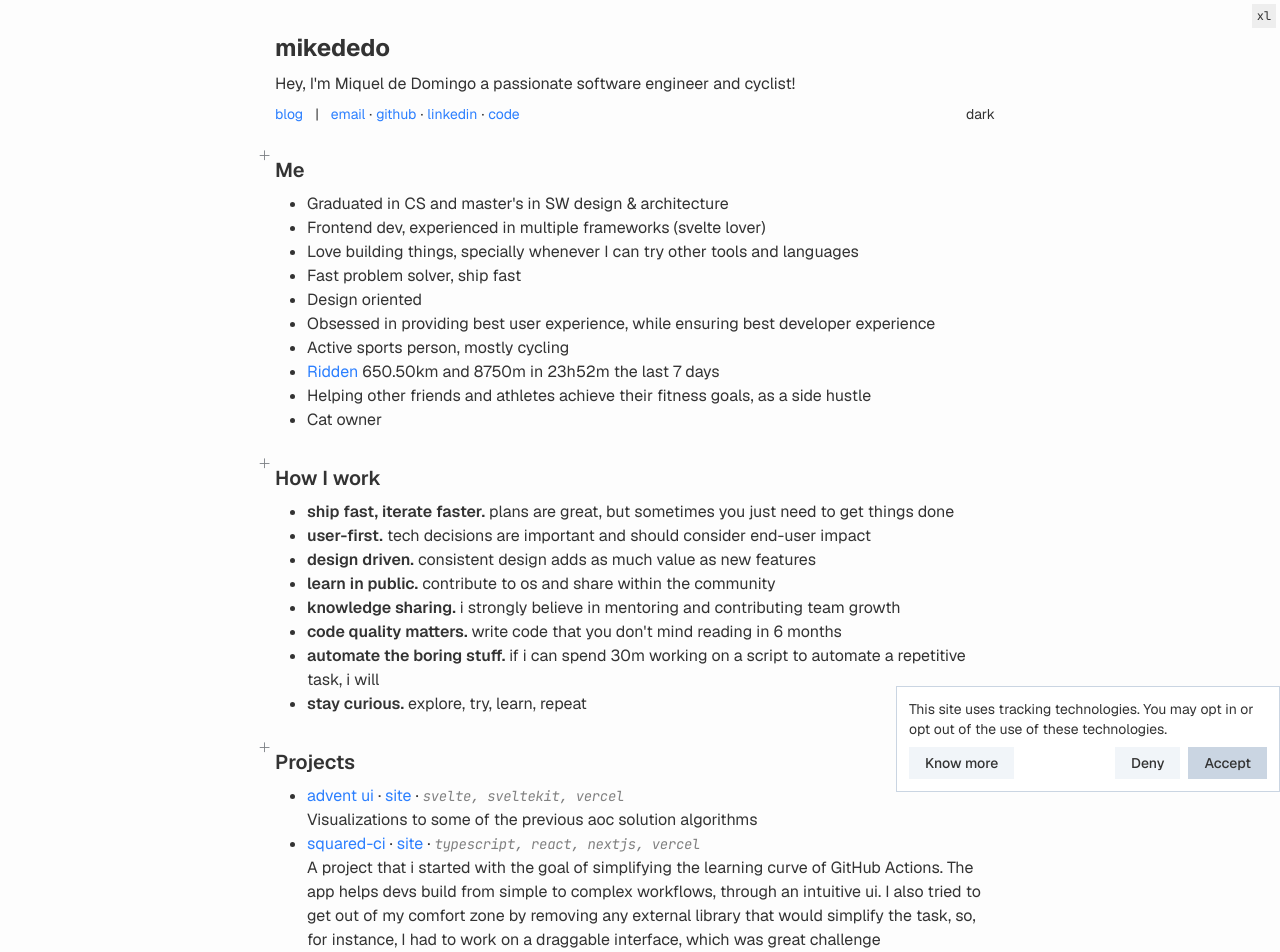
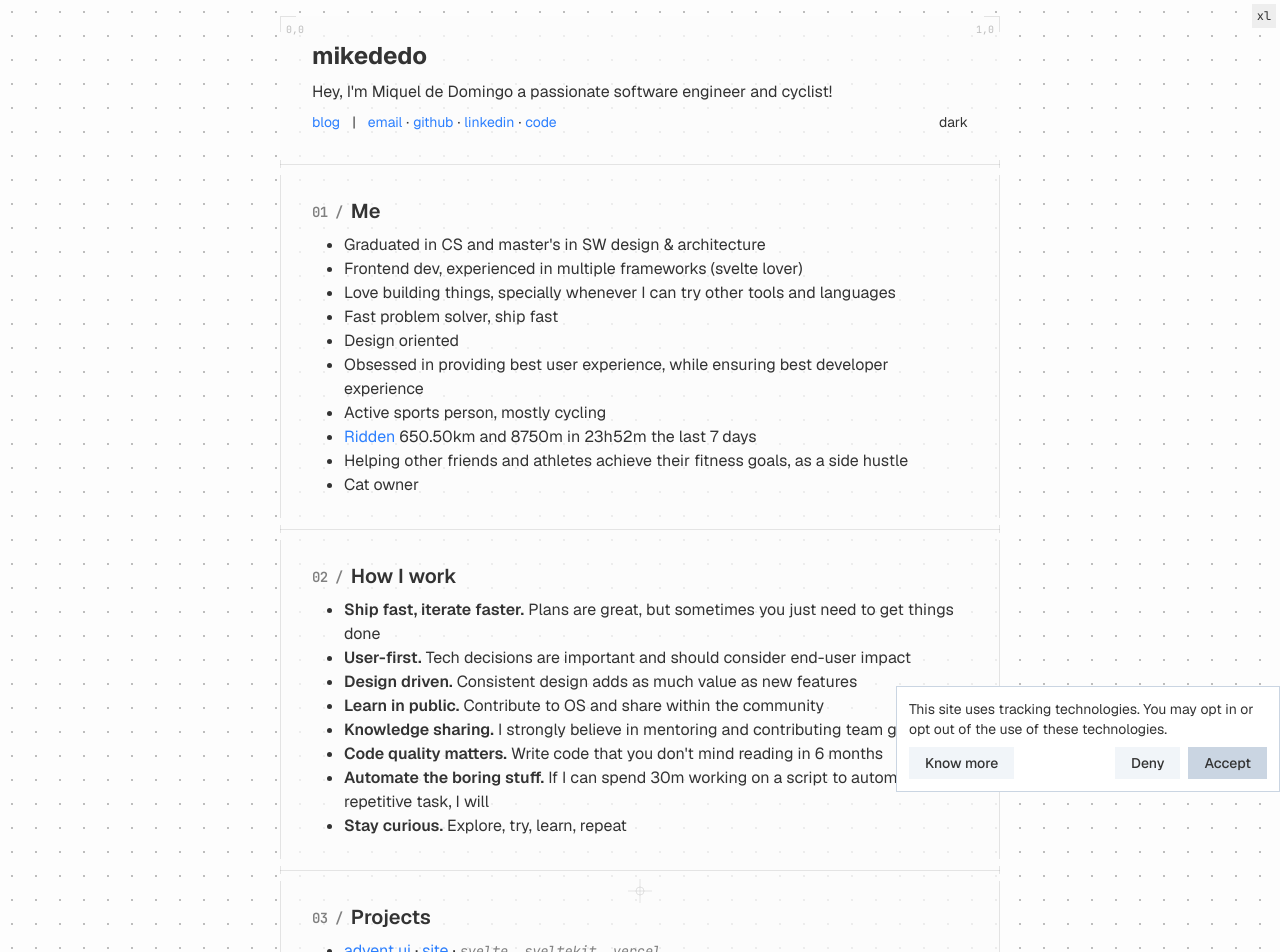
Before and after one commit to mikededo/portfolio, a SvelteKit app: page / in a window 1280 px wide. Shown: the top 952 px of the page. Built offline with nearby package versions, Linux system fonts and the light colour scheme; no server answers.

Commit message:
feat: new home page design

```diff
--- a/src/app.css
+++ b/src/app.css
@@ -8,6 +8,7 @@
   --background: #fdfdfd;
   --muted: oklch(0.95 0 0);
   --muted-foreground: oklch(0.6 0 0);
+  --grid-color: oklch(0.8 0 0);
 
   &::selection {
     background: #00000022;
@@ -20,6 +21,7 @@
   --background: #0a0a0a;
   --muted: oklch(0.269 0 0);
   --muted-foreground: oklch(0.7 0 0);
+  --grid-color: oklch(0.25 0 0);
 
   &::selection {
     background: #ffffff22;
@@ -49,21 +51,17 @@ body[data-scroll-locked='true'] {
 @layer base {
   * {
     scrollbar-width: thin;
-    scrollbar-gutter: stable;
     scrollbar-color: var(--scrollbar-thumb) transparent;
   }
 
   html {
     @apply bg-background text-foreground dark:text-neutral-200;
+    background-image: radial-gradient(var(--grid-color) 1px, transparent 1px);
+    background-size: 24px 24px;
   }
 
   h2 {
-    @apply mt-8 mb-2 text-xl font-bold relative;
-  }
-
-  h2:after {
-    content: '+';
-    @apply absolute -top-4 -left-4 font-thin text-muted-foreground;
+    @apply mt-8 mb-2 text-xl font-semibold relative;
   }
 
   a {
--- a/src/app.html
+++ b/src/app.html
@@ -31,12 +31,13 @@
 
     %sveltekit.head%
   </head>
-  <body data-sveltekit-preload-data="hover" class="px-8 py-4 md:p-8 max-w-5xl mx-auto">
+  <body data-sveltekit-preload-data="hover" class="md:px-8 md:py-4 md:p-8 max-w-5xl mx-auto">
     <a
       href="#main-content"
       class="sr-only focus:not-sr-only focus:absolute focus:top-4 focus:left-4 focus:z-50 focus:px-4 focus:py-2 focus:bg-background focus:text-foreground"
-      >Skip to main content</a
     >
+      Skip to main content
+    </a>
     <div style="display: contents">%sveltekit.body%</div>
   </body>
 </html>
--- /dev/null
+++ b/src/lib/components/bottom-section-marker.svelte
@@ -0,0 +1,7 @@
+<div class="relative my-8 h-px group-last:mb-0" aria-hidden="true">
+    <div
+        class="absolute top-0 right-5 left-5 h-px bg-muted-foreground/20 not-group-last:-right-8 not-group-last:-left-8 md:-right-2 md:-left-2"
+    ></div>
+    <div class="absolute -top-1 left-0 h-2 w-px bg-muted-foreground/20 not-group-last:-left-8 max-sm:group-last:h-0 md:-left-2"></div>
+    <div class="absolute -top-1 right-0 h-2 w-px bg-muted-foreground/20 not-group-last:-right-8 max-sm:group-last:h-0 md:-right-2"></div>
+</div>
--- /dev/null
+++ b/src/lib/components/center-marker.svelte
@@ -0,0 +1,32 @@
+<div
+    class="pointer-events-none absolute top-1/2 left-1/2 -translate-x-1/2 -translate-y-1/2 text-muted-foreground/20"
+    aria-hidden="true"
+>
+    <svg
+        fill="none"
+        height="24"
+        stroke="currentColor"
+        stroke-width="1"
+        viewBox="0 0 24 24"
+        width="24"
+    >
+        <line
+            x1="12"
+            x2="12"
+            y1="0"
+            y2="24"
+        />
+        <line
+            x1="0"
+            x2="24"
+            y1="12"
+            y2="12"
+        />
+        <circle
+            cx="12"
+            cy="12"
+            fill="none"
+            r="4"
+        />
+    </svg>
+</div>
--- /dev/null
+++ b/src/lib/components/corner-markers.svelte
@@ -0,0 +1,22 @@
+<script lang="ts">
+    type Props = {
+        /** Optional coordinate labels at corners */
+        showCoordinates?: boolean
+    }
+
+    const { showCoordinates = false }: Props = $props()
+</script>
+
+<div class="pointer-events-none absolute inset-0" aria-hidden="true">
+    <div class="absolute top-0 left-0 h-4 w-4 border-t border-l border-muted-foreground/20"></div>
+    <div class="absolute top-0 right-0 h-4 w-4 border-t border-r border-muted-foreground/20"></div>
+    <div class="absolute bottom-0 left-0 h-4 w-4 border-b border-l border-muted-foreground/20"></div>
+    <div class="absolute right-0 bottom-0 h-4 w-4 border-r border-b border-muted-foreground/20"></div>
+
+    {#if showCoordinates}
+        <span class="absolute top-1.5 left-1.5 font-mono text-[10px] text-muted-foreground/50">0,0</span>
+        <span class="absolute top-1.5 right-1.5 font-mono text-[10px] text-muted-foreground/50">1,0</span>
+        <span class="absolute bottom-1.5 left-1.5 font-mono text-[10px] text-muted-foreground/50">0,1</span>
+        <span class="absolute right-1.5 bottom-1.5 font-mono text-[10px] text-muted-foreground/50">1,1</span>
+    {/if}
+</div>
--- a/src/lib/components/index.ts
+++ b/src/lib/components/index.ts
@@ -1,7 +1,9 @@
 export { default as AnimatedNumber } from './animated-number.svelte'
 export { default as CookieConsent, DENY_ANALYTICS } from './cookie-consent.svelte'
+export { default as CornerMarkers } from './corner-markers.svelte'
 export { default as Experience } from './experience.svelte'
 export { default as Link } from './link.svelte'
 export { default as Project } from './project.svelte'
+export { default as Section } from './section.svelte'
 export { default as TableOfContents } from './toc/proxy.svelte'
 export { default as TailwindIndicator } from './tw-indicator.svelte'
--- /dev/null
+++ b/src/lib/components/section.svelte
@@ -0,0 +1,30 @@
+<script lang="ts">
+    import type { Snippet } from 'svelte'
+
+    import BottomSectionMarker from './bottom-section-marker.svelte'
+
+    type Props = {
+        number: number
+        title: string
+        children: Snippet
+    }
+    const { children, number, title }: Props = $props()
+
+    const formattedNumber = $derived(number.toString().padStart(2, '0'))
+</script>
+
+<section class="group relative">
+    <h2 class="flex items-center gap-2">
+        <span class="mt-px font-mono text-sm tracking-tighter text-muted-foreground">
+            {formattedNumber} /
+        </span>
+        {title}
+    </h2>
+
+    {@render children()}
+
+    <div class="absolute -top-5.5 bottom-3 -left-6 bg-muted-foreground/20 group-last:bottom-5.5 md:-left-8 md:w-px" aria-hidden="true"></div>
+    <div class="absolute -top-5.5 -right-8 bottom-3 bg-muted-foreground/20 group-last:bottom-5.5 md:w-px" aria-hidden="true"></div>
+
+    <BottomSectionMarker />
+</section>
--- a/src/routes/+page.svelte
+++ b/src/routes/+page.svelte
@@ -4,8 +4,10 @@
 
     import { SvelteSet } from 'svelte/reactivity'
 
-    import { Experience, Link, Project } from '$lib/components'
+    import { CornerMarkers, Experience, Link, Project, Section } from '$lib/components'
     import AnimatedNumber from '$lib/components/animated-number.svelte'
+    import BottomSectionMarker from '$lib/components/bottom-section-marker.svelte'
+    import CenterMarker from '$lib/components/center-marker.svelte'
     import Header from '$lib/components/layout/header.svelte'
     import ThemeSwitcher from '$lib/components/theme-switcher.svelte'
 
@@ -50,7 +52,11 @@
     })
 </script>
 
-<main class="mx-auto w-full md:w-3/4" id="main-content">
+<main class="relative mx-auto w-full overflow-hidden bg-background/75 px-6 md:w-3/4 md:px-8" id="main-content">
+    <CornerMarkers showCoordinates />
+    <CenterMarker />
+
+    <header class="pt-6">
         <Header
             description="Hey, I'm Miquel de Domingo a passionate software engineer and cyclist!"
             title="mikededo"
@@ -74,7 +80,10 @@
             </ol>
         </nav>
 
-    {@render h2('Me')}
+        <BottomSectionMarker />
+    </header>
+
+    <Section number={1} title="Me">
         <ul class="ml-4 list-disc md:ml-8">
             <li>Graduated in CS and master's in SW design & architecture</li>
             <li>Frontend dev, experienced in multiple frameworks (svelte lover)</li>
@@ -114,43 +123,45 @@
             </li>
             <li>Cat owner</li>
         </ul>
+    </Section>
 
-    {@render h2('How I work')}
+    <Section number={2} title="How I work">
         <ul class="ml-4 list-disc md:ml-8">
             <li>
-            <strong>ship fast, iterate faster.</strong> plans are great, but sometimes
+                <strong>Ship fast, iterate faster.</strong> Plans are great, but sometimes
                 you just need to get things done
             </li>
             <li>
-            <strong>user-first.</strong> tech decisions are important and should
+                <strong>User-first.</strong> Tech decisions are important and should
                 consider end-user impact
             </li>
             <li>
-            <strong>design driven.</strong> consistent design adds as much value
+                <strong>Design driven.</strong> Consistent design adds as much value
                 as new features
             </li>
             <li>
-            <strong>learn in public.</strong> contribute to os and share within the
+                <strong>Learn in public.</strong> Contribute to OS and share within the
                 community
             </li>
             <li>
-            <strong>knowledge sharing.</strong> i strongly believe in mentoring and
+                <strong>Knowledge sharing.</strong> I strongly believe in mentoring and
                 contributing team growth
             </li>
             <li>
-            <strong>code quality matters.</strong> write code that you don&apos;t
+                <strong>Code quality matters.</strong> Write code that you don&apos;t
                 mind reading in 6 months
             </li>
             <li>
-            <strong>automate the boring stuff.</strong> if i can spend 30m working
-            on a script to automate a repetitive task, i will
+                <strong>Automate the boring stuff.</strong> If I can spend 30m working
+                on a script to automate a repetitive task, I will
             </li>
             <li>
-            <strong>stay curious.</strong> explore, try, learn, repeat
+                <strong>Stay curious.</strong> Explore, try, learn, repeat
             </li>
         </ul>
+    </Section>
 
-    {@render h2('Projects')}
+    <Section number={3} title="Projects">
         <ul class="ml-4 list-disc md:ml-8">
             <Project
                 previewSlug="advent-ui"
@@ -223,8 +234,9 @@
                 enjoy contributing to os projects whenever I can
             </Project>
         </ul>
+    </Section>
 
-    {@render h2('Experience')}
+    <Section number={4} title="Experience">
         <ul class="space-y-2">
             <li>
                 <Experience
@@ -296,14 +308,5 @@
                 </Experience>
             </li>
         </ul>
+    </Section>
 </main>
-
-{#snippet h2(name: string)}
-    <h2 class="relative font-semibold">
-        {name}
-        <span
-            class="absolute -top-4 -left-4 font-thin text-slate-600"
-            aria-hidden="true"
-        >+</span>
-    </h2>
-{/snippet}
```
Lines whose indentation alone changed are shown as unchanged.
